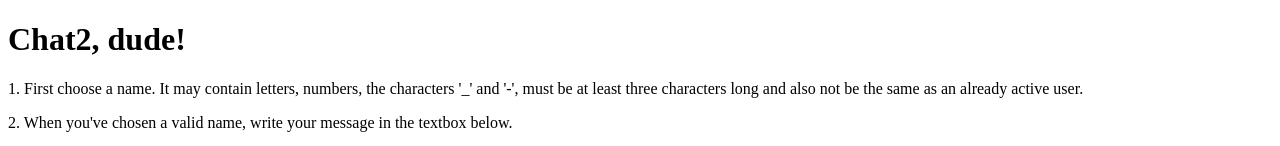
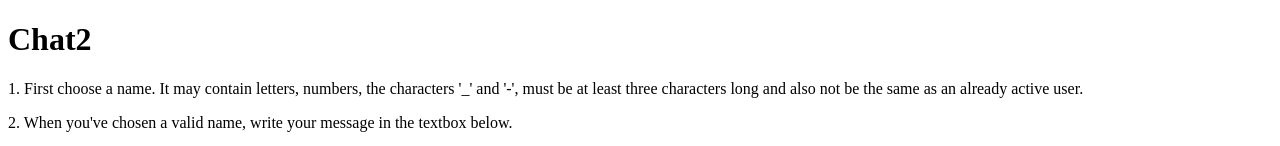
Before and after one commit to wallindev/chat2-react, a React app: page / in a window 1280 px wide. Shown: the top 146 px of the page. Built offline with nearby package versions, Linux system fonts and the light colour scheme; no server answers; the HTML template or start-up script is replaced by a standard one.

Commit message:
Changed chat title

```diff
--- a/src/client/js/config.js
+++ b/src/client/js/config.js
@@ -1,4 +1,4 @@
-export const chatTitle = 'Chat2, dude!';
+export const chatTitle = 'Chat2';
 
 export const instructions = `<p>1. First choose a name. It may contain letters, numbers, the characters '_' and '-', must be at least three characters long and also not be the same as an already active user.</p>
 <p>2. When you've chosen a valid name, write your message in the textbox below.</p>`;
```
